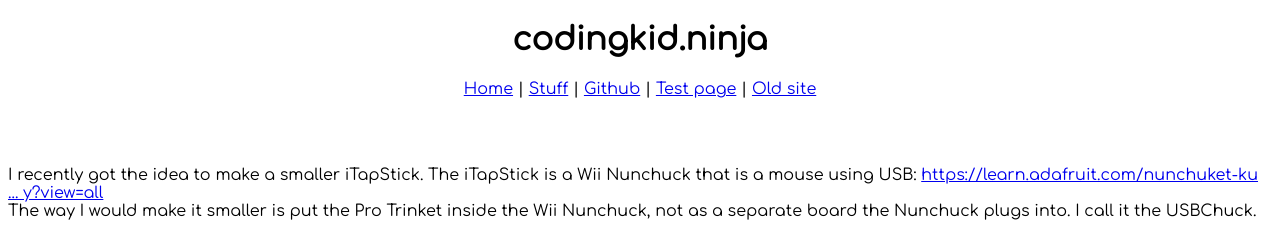
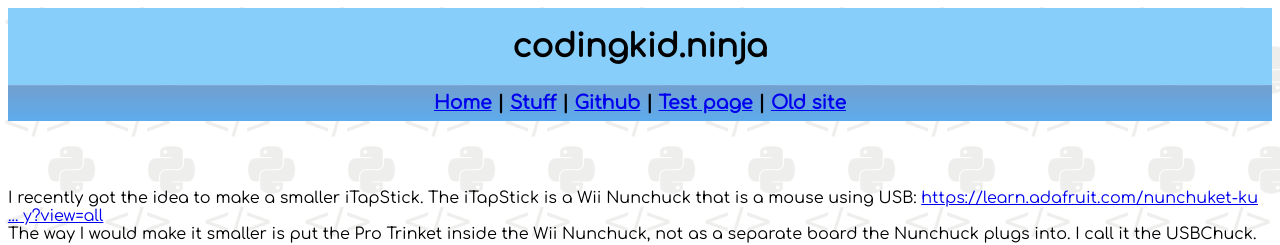
Before and after one commit to Merlin04/codingkid.ninja, a plain HTML site: page usbchuck.html in a window 1280 px wide. Shown: the top 245 px of the page. Drawn offline with Linux system fonts and the light colour scheme.

Commit message:
Update 2 - make website look better

```diff
--- a/usbchuck.html
+++ b/usbchuck.html
@@ -4,17 +4,33 @@
     <meta content="text/html; charset=UTF-8" http-equiv="content-type">
     <title>USBChuck | codingkid.ninja</title>
     <link href="https://fonts.googleapis.com/css?family=Comfortaa" rel="stylesheet">
+    <style>
+      h1 {
+        background-color: lightskyblue;
+        padding-bottom: 20px;
+        padding-top: 20px;
+        margin: 0;
+      }
+      h3 {
+        background-image: url("menubg.png");
+        padding-bottom: 7px;
+        padding-top: 7px;
+        margin: 0;
+      }
+      body {
+             background-image: url("bg.png");
+      }
+    </style>
   </head>
-  <body><span style="font-family: Comfortaa, Verdana;"> </span>
-    <p> </p>
-    <p> </p>
+  <body>
+
     <h1 style="    text-align: center;"><span style="font-family: Comfortaa, Verdana;">codingkid.ninja</span></h1>
     <span style="font-family: Comfortaa, Verdana;"> </span>
-    <p style="text-align: center;"><span style="font-family: Comfortaa, Verdana;"><a
+    <h3 style=" text-align: center;"><span style="font-family: Comfortaa, Verdana;"><a
           href="index.html">Home</a> | <a href="stuff.html">Stuff</a> | <a href="https://github.com/Merlin04">Github</a>
         | <a href="Hello%20World%21.html">Test page</a> | <a href="http://codingkid.weebly.com">Old
           site</a><br>
-      </span> </p>
+      </span> </h3>
     <span style="font-family: Comfortaa, Verdana;"> </span>
     <p><span style="font-family: Comfortaa, Verdana;"><br>
       </span> </p>
@@ -81,5 +97,6 @@
     </blockquote>
     <span style="font-family: Comfortaa, Verdana;"><br>
     </span>
+
   </body>
 </html>
```
Also changed, not shown: index.html (+23 -11 lines), isec.html (+24 -7 lines), stuff.html (+19 -4 lines), bg.png (added), menubg.png (added).
